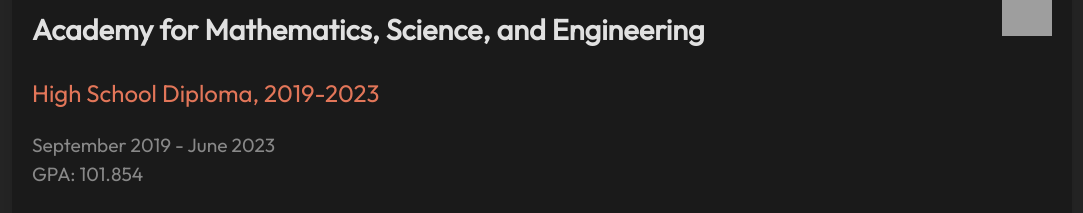
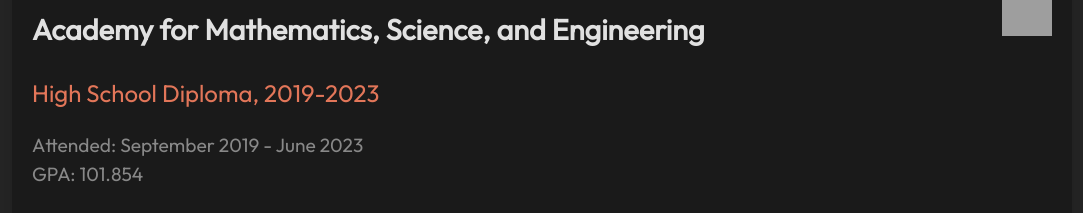
Before and after one commit to aluthra23/personal-website, a React (Vite) app: page /personal-website/education in a window 1280 px wide. Shown: the part 1280-1493 px from the top of the page, without its empty margins (98-1181 px from the left). Built offline with nearby package versions, Linux system fonts and the light colour scheme; grey boxes are pictures that could not be loaded.

Commit message:
updated High School to say attended:

```diff
--- a/src/components/education/my_schools/HighSchool.jsx
+++ b/src/components/education/my_schools/HighSchool.jsx
@@ -16,7 +16,7 @@
 
       <p className="education-subtitle">High School Diploma, 2019-2023</p>
 
-      <p className="education-second-subtitle">September 2019 - June 2023</p>
+      <p className="education-second-subtitle">Attended: September 2019 - June 2023</p>
       <p className="education-second-subtitle">GPA: 101.854</p>
 
 
```
